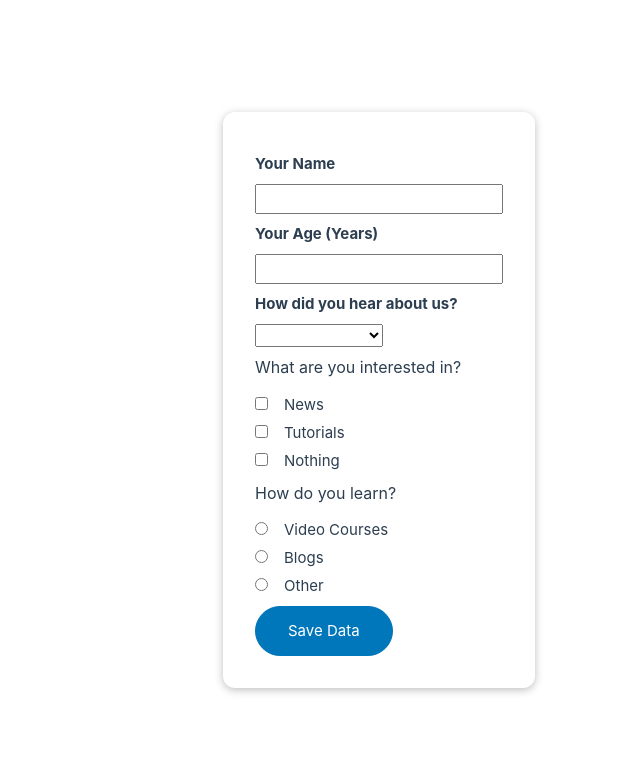
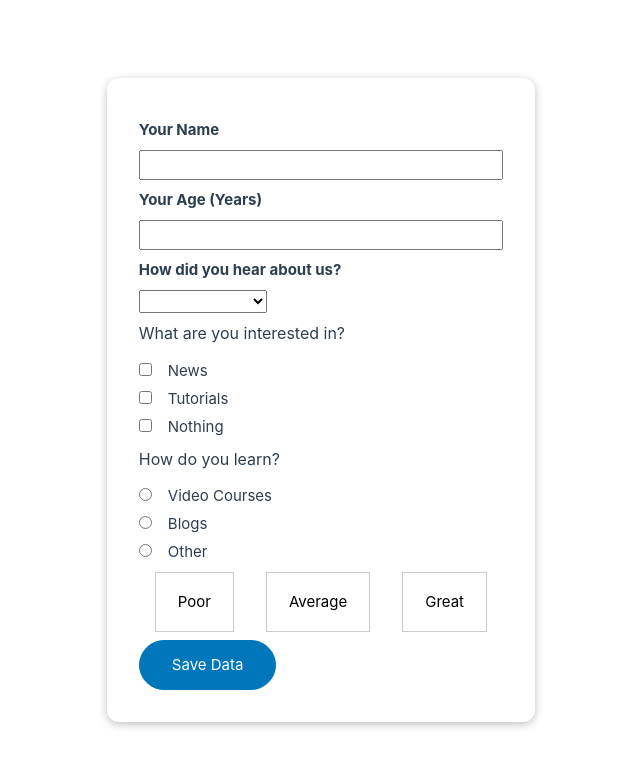
Before and after one commit to mynul-islam-madhurjo/vue-maxmillian, a Vue app in the folder Lesson 10 Form/vue-project/: page / in a window 1280 px wide. Shown: the top 766 px of the page, without its empty margins (105-745 px from the left). Built offline with nearby package versions, Linux system fonts and the light colour scheme.

Commit message:
custom control ratings

```diff
--- a/Lesson 10 Form/vue-project/src/App.vue
+++ b/Lesson 10 Form/vue-project/src/App.vue
@@ -8,6 +8,7 @@
 <template>
 
 <TheForm/>
+
 
 </template>
 
--- /dev/null
+++ b/Lesson 10 Form/vue-project/src/components/RatingControl.vue
@@ -0,0 +1,65 @@
+<template>
+        <ul>
+            <li :class="{active: activeOption === 'poor'}"
+            ><button type="button" @click="activate('poor')">Poor</button></li>
+            <li :class="{active: activeOption === 'average'}"
+            ><button type="button" @click="activate('average')">Average</button></li>
+            <li :class="{active: activeOption === 'great'}"
+            ><button type="button" @click="activate('great')">Great</button></li>
+        </ul>
+
+</template>
+
+<script lang="ts">
+    export default {
+        data() {
+            return {
+                activeOption: null
+            }
+        },
+        methods: {
+            activate(optionName){
+                this.activeOption = optionName;
+            }
+        }
+
+    }
+</script>
+
+<style lang="scss" scoped>
+
+</style>
+
+
+<style scoped>
+.active {
+  border-color: #a00078;
+}
+
+.active button {
+  color: #a00078;
+}
+
+ul {
+  list-style: none;
+  margin: 0.5rem 0;
+  padding: 0;
+  display: flex;
+}
+
+li {
+  margin: 0 1rem;
+  border: 1px solid #ccc;
+  padding: 1rem;
+  display: flex;
+  justify-content: center;
+  align-items: center;
+}
+
+button {
+  font: inherit;
+  border: none;
+  background-color: transparent;
+  cursor: pointer;
+}
+</style>
--- a/Lesson 10 Form/vue-project/src/components/TheForm.vue
+++ b/Lesson 10 Form/vue-project/src/components/TheForm.vue
@@ -48,17 +48,28 @@
         <label for="how-other">Other</label>
       </div>
     </div>
+    <RatingControlVue/>
     <div>
       <button>Save Data</button>
     </div>
+
+
   </form>
 
     </div>
 </template>
 
 <script lang="ts">
+
+import RatingControlVue from './RatingControl.vue';
+
+
+
     export default {
-        data() {
+      components: {
+        RatingControlVue
+      },
+      data() {
             return{
                 userName: "",
                 userAge: null,
```
